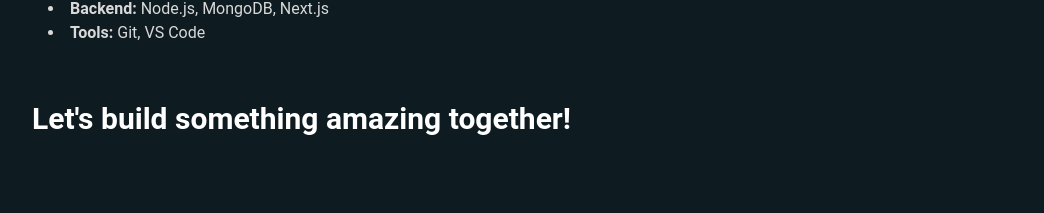
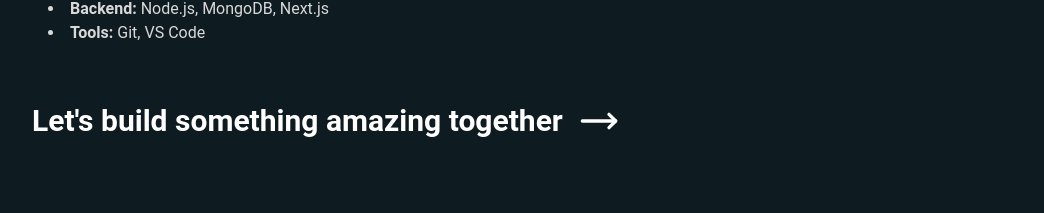
Before and after one commit to just-abdullah-dev/just-abdullah, a Next.js app: page /about in a window 1280 px wide. Shown: the part 931-1144 px from the top of the page, without its empty margins (112-1156 px from the left). Built offline with nearby package versions, Linux system fonts and the light colour scheme.

Commit message:
little bit tweaking

```diff
--- a/src/app/globals.css
+++ b/src/app/globals.css
@@ -44,13 +44,20 @@
   @apply flex-row;
 }
 .actionBtn{
-  @apply  py-2 px-4 bg-primary hover:bg-dark border border-dark hover:border-primary hover:text-primary disabled:opacity-50 disabled:cursor-not-allowed;
+  @apply  py-2 px-4 bg-primary hover:bg-dark border border-dark hover:border-primary hover:text-primary disabled:opacity-50 disabled:cursor-not-allowed duration-300;
 }
 .inputTag {
   @apply block py-2 px-4 outline-none border border-primary bg-dark;
 }
 .labelTag{
   @apply font-semibold text-gray-400;
+}
+.transition-hero-image{
+  border-radius: 100%;
+  transition: border-radius 0.3s ease-in-out;
+}
+.transition-hero-image:hover{
+  border-radius: 5%;
 }
 
 .roboto-thin {
--- a/src/components/AboutPage/AboutSection.jsx
+++ b/src/components/AboutPage/AboutSection.jsx
@@ -1,15 +1,18 @@
+import { ArrowRight, MoveRight } from "lucide-react";
 import Image from "next/image";
+import Link from "next/link";
 import React from "react";
 
 export default function AboutSection() {
   return (
     <div className="">
       <Image
-        className="mx-auto w-full md:w-[80%] lg:w-[60%] xl:w-[45%] aspect-auto scale-x-[-1] rounded-2xl shadow-xl"
+        className="mx-auto w-full md:w-[80%] lg:w-[60%] xl:w-[45%] aspect-auto scale-x-[-1] rounded-2xl"
         src={"/DP_New.jpeg"}
         alt="Abdullah Profile Picture"
         width={800}
         height={800}
+        priority
       />
       <div className=" p-4 grid gap-8 text-light lg:px-8 xl:px-16">
         <div className=" grid gap-4">
@@ -67,8 +70,9 @@ export default function AboutSection() {
           </ul>
         </div>
         {/* call for action  */}
-        <div className=" text-white roboto-bold text-3xl py-6">
-          Let&#39;s build something amazing together!
+        <div className=" text-white roboto-bold text-3xl py-6 flex items-center gap-4 hover:gap-10 duration-300">
+          Let&#39;s build something amazing together <Link href={"/#contact"}>
+            <MoveRight size={40} className=" hover:text-primary" /></Link>
         </div>
       </div>
     </div>
--- a/src/components/HeroSection/HeroSection.jsx
+++ b/src/components/HeroSection/HeroSection.jsx
@@ -23,10 +23,10 @@ export default function HeroSection() {
             className="actionBtn w-fit"
             >Contact Me</Link>
       </div>
-      <div className=" md:w-1/2 items-center justify-center  hidden md:flex">
+      <div className=" md:w-1/2 items-center justify-center  hidden md:flex ">
         <Image
         src={'/DP_New.jpeg'}
-        className=" aspect-square rounded-full scale-x-[-1]"
+        className=" aspect-square scale-x-[-1] transition-hero-image"
         width={450}
         height={450}
         alt="hero-section-image"
--- a/src/components/PageLayout/Header/Header.jsx
+++ b/src/components/PageLayout/Header/Header.jsx
@@ -14,7 +14,7 @@ export default function Header() {
   return (
     <header className=" py-4 md:px-12 px-4 bg-dark bg-opacity-60 flex items-center justify-between sticky top-0 right-0 left-0 z-50">
       {/* Logo & Name */}
-      <Link className=" flex gap-4 items-center" href={process.env.BASE_URL || "http://localhost:3000"}>
+      <Link className=" flex gap-4 items-center" href={"/"}>
         <h1 className=" text-3xl tracking-tighter font-sans font-bold pb-1">
           JA
         </h1>
```
